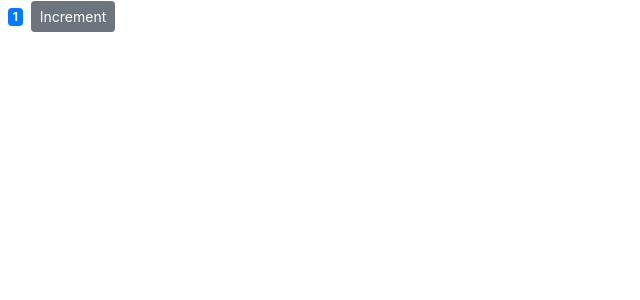
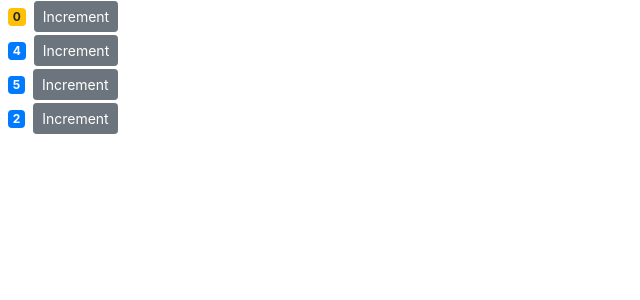
Before and after one commit to jamcry/react-counter-app, a React (Create React App) app: page / in a window 1280 px wide. Shown: the top 300 px of the page, without its empty margins (0-640 px from the left). Built offline with nearby package versions, Linux system fonts and the light colour scheme.

Commit message:
Add Counters component

```diff
--- a/src/components/counter.jsx
+++ b/src/components/counter.jsx
@@ -1,7 +1,7 @@
 import React, { Component } from 'react';
 
 class Counter extends Component {
-  state = { value: 1 };
+  state = { value: this.props.value };
 
   constructor(props) {
     super(props);
--- /dev/null
+++ b/src/components/counters.jsx
@@ -0,0 +1,24 @@
+import React, { Component } from 'react';
+import Counter from './counter'
+
+class Counters extends Component {
+  state = {
+    counters : [
+      {id: 1, value: 0},
+      {id: 2, value: 4},
+      {id: 3, value: 5},
+      {id: 4, value: 2}
+    ]
+  };
+  render() {
+    return (
+      <div>
+        {this.state.counters.map(counter => (
+          <Counter key={counter.id} value={counter.value} />
+        ))}
+      </div>
+    );
+  }
+}
+
+export default Counters;
--- a/src/index.js
+++ b/src/index.js
@@ -1,10 +1,10 @@
 import React from 'react';
 import ReactDOM from 'react-dom';
 import './index.css';
-import Counter from './components/counter'
+import Counters from './components/counters'
 import 'bootstrap/dist/css/bootstrap.css';
 
 ReactDOM.render(
-  <Counter />,
+  <Counters />,
   document.getElementById('root')
 );
```
